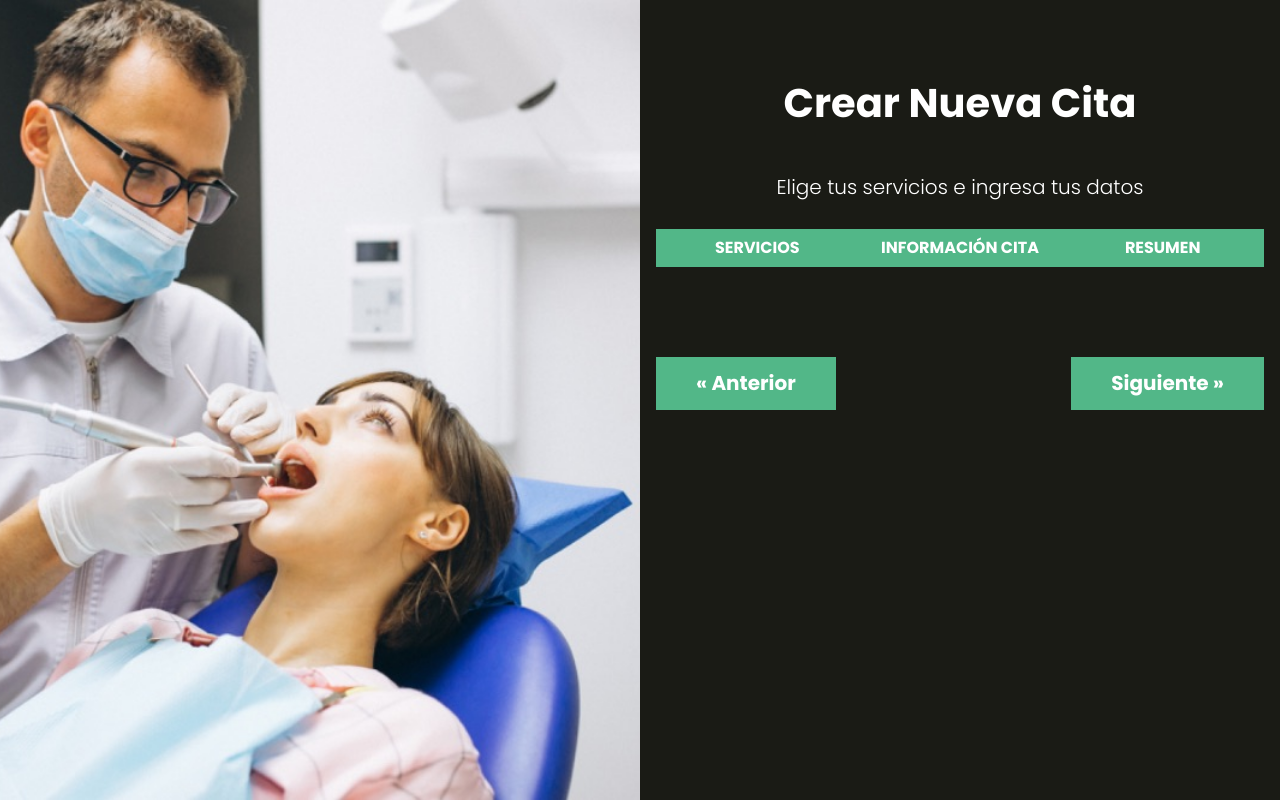
After one commit to ErnestoXMC/AppDentista, a PHP site: the page made by views/cita/index.php in a window 1280 px wide. The commit adds this page. Run offline with PHP 8.4, Linux system fonts and the light colour scheme; the template is opened without the code that fills it: most values are stand-ins (such as "Sample title", 1, 10 or a date in 2020).

Commit message:
Avance Cita, navegacion y paginacion

```diff
--- a/controllers/LoginController.php
+++ b/controllers/LoginController.php
@@ -39,7 +39,7 @@ class LoginController{
                                 header("Location: /admin");
                             }else{
                                 $_SESSION['admin'] = null;
-                                header("Location: /cliente");
+                                header("Location: /citas");
                             }
                         }
                     }
--- a/public/index.php
+++ b/public/index.php
@@ -2,11 +2,13 @@
 
 require_once __DIR__ . '/../includes/app.php';
 
+use Controllers\CitasController;
 use Controllers\LoginController;
 use MVC\Router;
 
 $router = new Router();
 
+//! AUTENTICACION DE USUARIOS - PUBLICA
 //*Iniciar Sesion
 $router->get("/", [LoginController::class, 'login']);
 $router->post("/", [LoginController::class, 'login']);
@@ -28,5 +30,8 @@ $router->get('/mensaje', [LoginController::class, 'mensaje']);
 //*Confirmar
 $router->get('/confirmar-cuenta', [LoginController::class, 'confirmarCuenta']);
 
+//! GESTION DE CITAS - PRIVADA
+//*Citas
+$router->get('/citas', [CitasController::class, 'index']);
 // Comprueba y valida las rutas, que existan y les asigna las funciones del Controlador
 $router->comprobarRutas();
--- a/src/scss/componentes/_formulario.scss
+++ b/src/scss/componentes/_formulario.scss
@@ -18,5 +18,11 @@
         border: none;
         padding: calc(v.$separacion / 4.5);
         border-radius: .4rem;
+
+        &:disabled{
+            background-color: gray;
+            color: v.$blanco;
+            cursor: not-allowed;
+        }
     }
 }
--- a/src/scss/componentes/_index.scss
+++ b/src/scss/componentes/_index.scss
@@ -2,3 +2,5 @@
 @forward 'acciones';
 @forward 'botones';
 @forward 'alertas';
+@forward 'tabs';
+@forward 'paginacion';
--- /dev/null
+++ b/src/scss/componentes/_paginacion.scss
@@ -0,0 +1,18 @@
+@use 'base/variables' as v;
+@use 'base/mixins' as m;
+
+.paginacion{
+    padding: v.$separacion 0;
+
+    @include m.telefono{
+        display: flex;
+        justify-content: space-between;
+    }
+
+    button{
+        margin: 0 0 1rem 0;
+    }
+}
+.ocultar{
+    visibility: hidden;
+}
--- /dev/null
+++ b/src/scss/componentes/_tabs.scss
@@ -0,0 +1,33 @@
+@use 'base/variables' as v;
+@use 'base/mixins' as m;
+@use "sass:color";
+
+.tabs{
+    margin: 3rem 0;
+    @include m.telefono{
+        display: flex;
+    }
+    button{
+        background-color: v.$verde;
+        border: none;
+        color: v.$blanco;
+        text-transform: uppercase;
+        font-weight: bold;
+        width: 100%;
+        display: block;
+        padding: 1rem;
+        margin-bottom: 1rem;
+        transition: background-color .3s ease-in-out, transform .3s ease-in-out;
+
+        &:hover{
+            background-color: color.scale(v.$verde, $lightness: -30%);
+            transform: scale(1.08);
+            cursor: pointer;
+        }
+        &.actual{
+            transform: scale(1.08);
+            background-color: v.$blanco;
+            color: v.$verde;
+        }
+    }
+}
--- /dev/null
+++ b/src/scss/layout/_citas.scss
@@ -0,0 +1,12 @@
+@use 'base/variables' as v;
+@use 'base/mixins' as m;
+
+.seccion{
+    display: none;
+    .text-center{
+        text-align: center;
+    }
+}
+.mostrar{
+    display: block;
+}
--- a/src/scss/layout/_index.scss
+++ b/src/scss/layout/_index.scss
@@ -1 +1,2 @@
 @forward 'UI';
+@forward 'citas';
--- /dev/null
+++ b/views/cita/index.php
@@ -0,0 +1,53 @@
+<h1 class="nombre-pagina">Crear Nueva Cita</h1>
+<p class="descripcion-pagina">Elige tus servicios e ingresa tus datos</p>
+
+<div id="app">
+    <!--Navegacion-->
+    <nav class="tabs">
+        <button type="button" data-paso="1">Servicios</button>
+        <button type="button" data-paso="2">Información Cita</button>
+        <button type="button" data-paso="3">Resumen</button>
+    </nav>
+
+    <!--Secciones-inicio-->
+    <div id="paso-1" class="seccion">
+        <h2>Servicios</h2>
+        <p class="text-center">Elige tus servicios a continuación</p>
+        <div id="servicios" class="listado-secciones"></div>
+    </div>
+
+    <div id="paso-2" class="seccion">
+        <h2>Tus Datos y Cita</h2>
+        <p class="text-center">Ingresa tus datos y la fecha de tu cita</p>
+
+        <form class="formulario">
+            <div class="campo">
+                <label for="nombre">Nombre</label>
+                <input type="text" id="nombre" value="<?php echo $nombre; ?>" disabled>
+            </div>
+
+            <div class="campo">
+                <label for="fecha">Fecha</label>
+                <input type="date" name="fecha" id="fecha">
+            </div>
+
+            <div class="campo">
+                <label for="hora">Hora</label>
+                <input type="time" name="hora" id="hora">
+            </div>
+        </form>
+    </div>
+
+    <div id="paso-3" class="seccion">
+        <h2>Resumen</h2>
+        <p class="text-center">Verifica que la información sea correcta</p>
+    </div>
+     <!--Secciones-fin-->
+
+     <!--Paginacion-->
+     <div class="paginacion">
+        <button class="boton" id="anterior">&laquo; Anterior</button>
+        <button class="boton" id="siguiente">Siguiente &raquo;</button>
+     </div>
+
+</div>
```
Also changed, not shown: controllers/CitasController.php (added, +17 -0 lines), src/js/app.js (+85 -0 lines), public/build/css/app.css, public/build/js/app.js, 1 other file.
